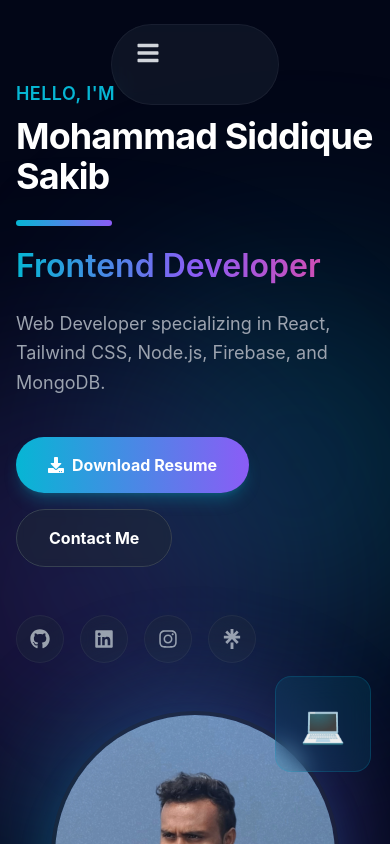
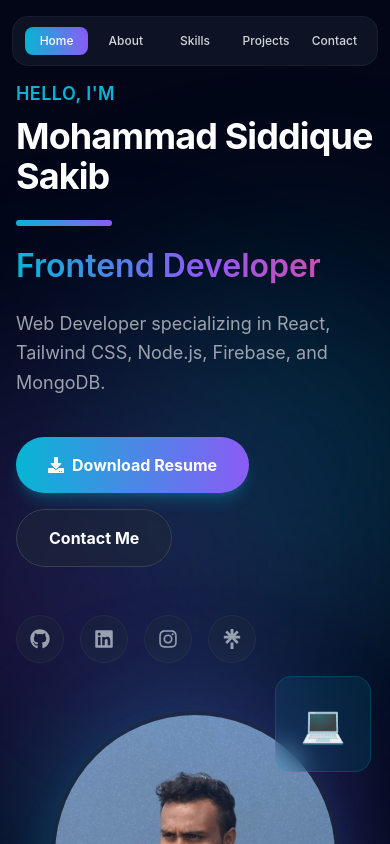
Before and after one commit to siddiquesakib/Portfolio1, a React (Vite) app: page / in a window 390 px wide. Shown: the top 844 px of the page. Built offline with nearby package versions, Linux system fonts and the light colour scheme.

Commit message:
fixed ui in mobile

```diff
--- a/src/components/Navbar.jsx
+++ b/src/components/Navbar.jsx
@@ -1,19 +1,16 @@
 import { useState, useEffect } from "react";
 import { motion } from "framer-motion";
-import { FaBars, FaTimes } from "react-icons/fa";
 
 const Navbar = ({ onNavigate, isProjectDetailsOpen }) => {
-  const [isOpen, setIsOpen] = useState(false);
   const [scrolled, setScrolled] = useState(false);
   const [activeSection, setActiveSection] = useState("home");
 
   useEffect(() => {
     const handleScroll = () => {
-      setScrolled(window.scrollY > 50);
+      setScrolled(window.scrollY > 30);
 
-      // Detect active section
       const sections = ["home", "about", "skills", "projects", "contact"];
-      const scrollPosition = window.scrollY + 100;
+      const scrollPosition = window.scrollY + 120;
 
       for (const section of sections) {
         const element = document.getElementById(section);
@@ -30,6 +27,7 @@ const Navbar = ({ onNavigate, isProjectDetailsOpen }) => {
       }
     };
 
+    handleScroll();
     window.addEventListener("scroll", handleScroll);
     return () => window.removeEventListener("scroll", handleScroll);
   }, []);
@@ -45,10 +43,8 @@ const Navbar = ({ onNavigate, isProjectDetailsOpen }) => {
   const scrollToSection = (e, href) => {
     e.preventDefault();
 
-    // If viewing project details, navigate back first
     if (isProjectDetailsOpen) {
       onNavigate();
-      // Wait for DOM to update before scrolling
       setTimeout(() => {
         const element = document.querySelector(href);
         if (element) {
@@ -61,24 +57,47 @@ const Navbar = ({ onNavigate, isProjectDetailsOpen }) => {
         element.scrollIntoView({ behavior: "smooth" });
       }
     }
-    setIsOpen(false);
   };
 
   return (
     <motion.nav
-      initial={{ y: -100 }}
-      animate={{ y: 0 }}
-      className="fixed top-6 left-0 right-0 z-50 flex justify-center"
+      initial={{ y: -80, opacity: 0 }}
+      animate={{ y: 0, opacity: 1 }}
+      className="fixed top-4 left-0 right-0 z-50 px-3 sm:px-4"
     >
       <div
-        className={`transition-all duration-300 rounded-full px-6 py-4 ${
+        className={`mx-auto w-full md:w-auto max-w-full md:max-w-fit flex flex-col md:flex-row items-center justify-center rounded-2xl px-3 sm:px-5 md:px-8 py-2.5 sm:py-3.5 transition-all duration-300 ${
           scrolled
-            ? "glass shadow-xl border border-white/10"
+            ? "glass shadow-2xl border border-white/10"
             : "glass border border-white/5"
         }`}
       >
-        {/* Desktop Menu */}
-        <div className="hidden md:flex space-x-8">
+        {/* Mobile Layout */}
+        <div className="md:hidden flex flex-nowrap justify-between gap-1.5 w-full text-xs sm:text-sm">
+          {navItems.map((item, index) => {
+            const isActive = activeSection === item.href.substring(1);
+            return (
+              <motion.a
+                key={item.name}
+                href={item.href}
+                onClick={(e) => scrollToSection(e, item.href)}
+                className={`flex-1 min-w-0 text-center px-2.5 py-1.5 rounded-lg font-medium transition-all duration-300 whitespace-nowrap ${
+                  isActive
+                    ? "text-white bg-gradient-to-r from-primary to-secondary shadow-inner"
+                    : "text-gray-300 hover:text-primary hover:bg-white/5"
+                }`}
+                initial={{ opacity: 0, y: -10 }}
+                animate={{ opacity: 1, y: 0 }}
+                transition={{ delay: index * 0.05 }}
+              >
+                {item.name}
+              </motion.a>
+            );
+          })}
+        </div>
+
+        {/* Desktop Layout */}
+        <div className="hidden md:flex items-center space-x-8">
           {navItems.map((item, index) => {
             const isActive = activeSection === item.href.substring(1);
             return (
@@ -89,9 +108,9 @@ const Navbar = ({ onNavigate, isProjectDetailsOpen }) => {
                 className={`transition-colors duration-300 relative group font-medium ${
                   isActive ? "text-primary" : "text-gray-300 hover:text-primary"
                 }`}
-                initial={{ opacity: 0, y: -20 }}
+                initial={{ opacity: 0, y: -15 }}
                 animate={{ opacity: 1, y: 0 }}
-                transition={{ delay: index * 0.1 }}
+                transition={{ delay: 0.1 + index * 0.05 }}
               >
                 {item.name}
                 <span
@@ -103,45 +122,6 @@ const Navbar = ({ onNavigate, isProjectDetailsOpen }) => {
             );
           })}
         </div>
-
-        {/* Mobile Menu Button */}
-        <div className="md:hidden">
-          <button
-            onClick={() => setIsOpen(!isOpen)}
-            className="text-gray-300 hover:text-white focus:outline-none"
-          >
-            {isOpen ? <FaTimes size={24} /> : <FaBars size={24} />}
-          </button>
-        </div>
-
-        {/* Mobile Menu */}
-        <motion.div
-          initial={false}
-          animate={
-            isOpen ? { height: "auto", opacity: 1 } : { height: 0, opacity: 0 }
-          }
-          className="md:hidden overflow-hidden border-t border-white/10 mt-4"
-        >
-          <div className="px-4 pt-2 pb-3 space-y-1">
-            {navItems.map((item) => {
-              const isActive = activeSection === item.href.substring(1);
-              return (
-                <a
-                  key={item.name}
-                  href={item.href}
-                  onClick={(e) => scrollToSection(e, item.href)}
-                  className={`block px-3 py-2 rounded-md text-base font-medium transition-all duration-300 ${
-                    isActive
-                      ? "text-primary bg-primary/10"
-                      : "text-gray-300 hover:text-primary hover:bg-white/5"
-                  }`}
-                >
-                  {item.name}
-                </a>
-              );
-            })}
-          </div>
-        </motion.div>
       </div>
     </motion.nav>
   );
```
